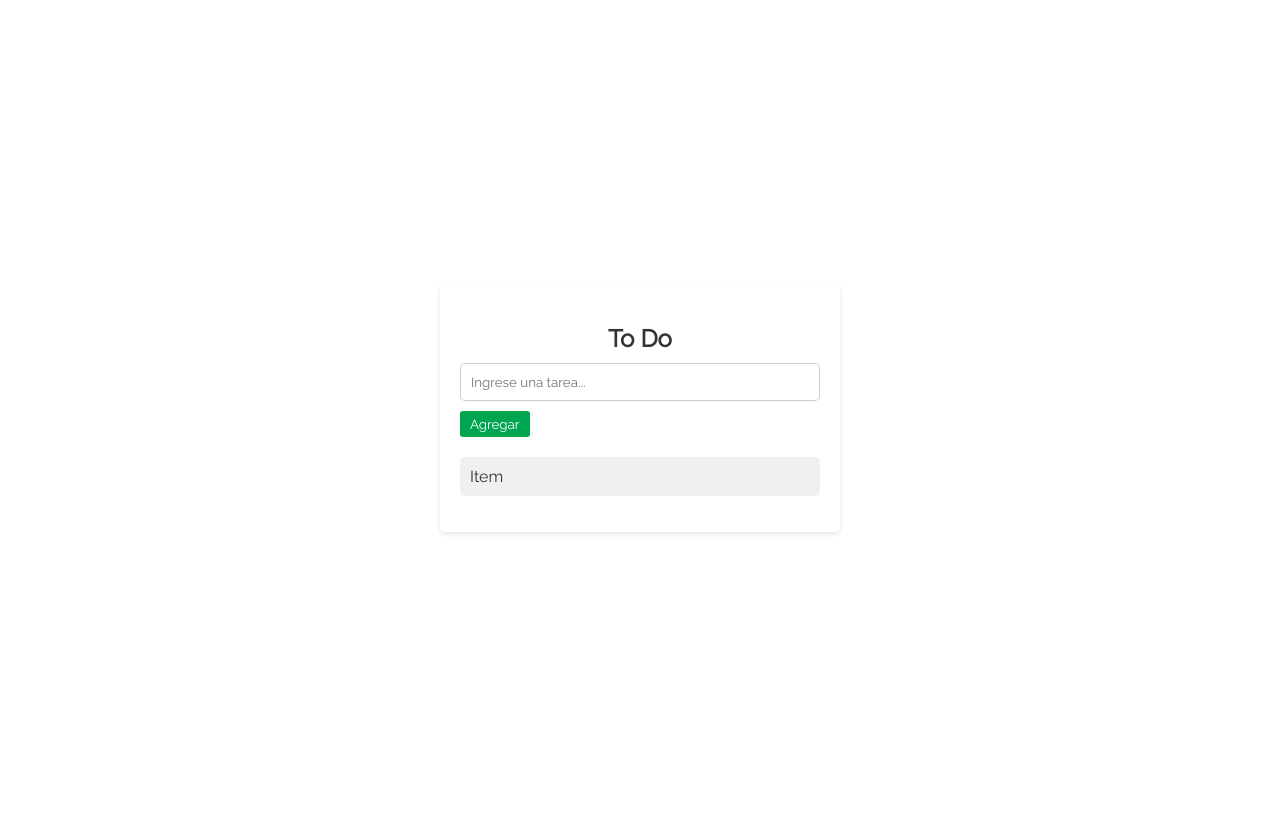
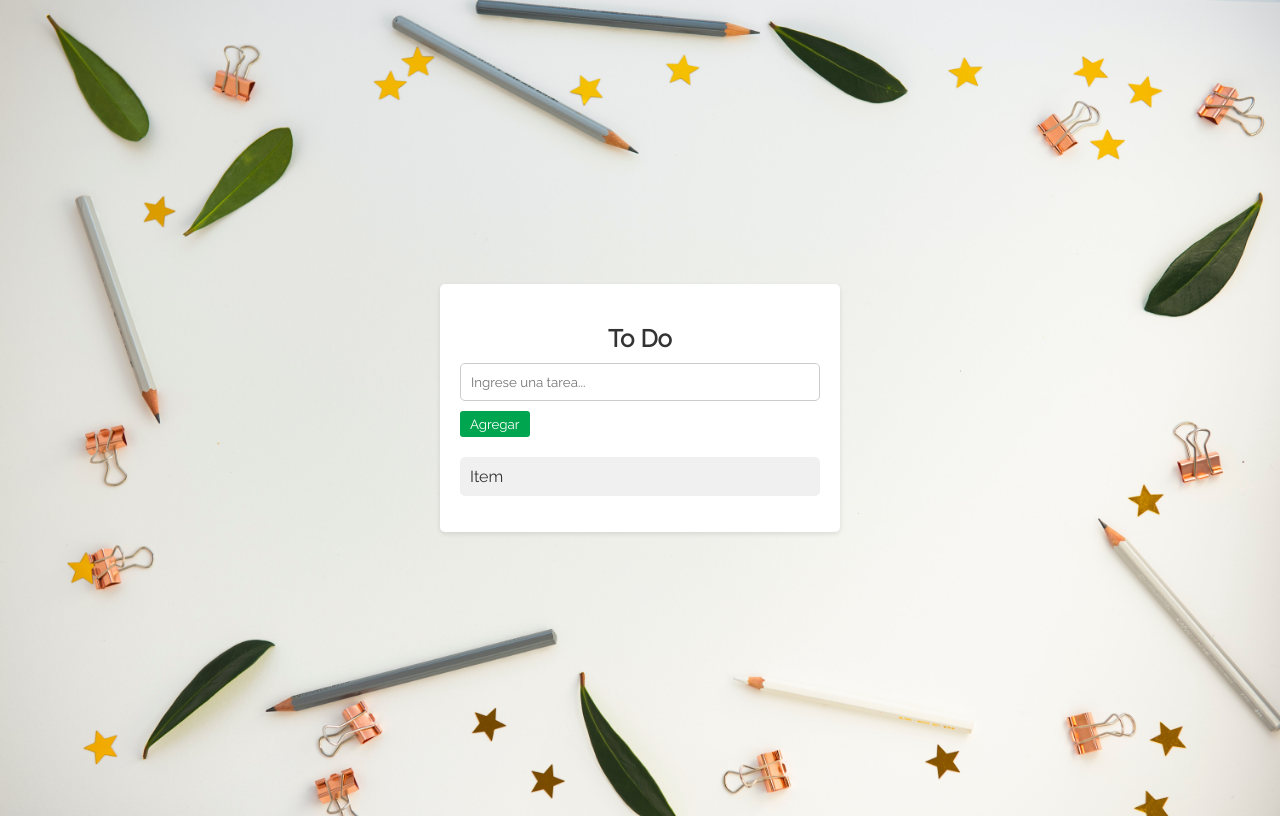
Before and after one commit to barillass/to_do_list, a plain HTML site: page index.html in a window 1280 px wide. Drawn offline with Linux system fonts and the light colour scheme; the site is published under a folder, as on GitHub Pages, so addresses that start at the root find nothing.

Commit message:
style.css

```diff
--- a/style.css
+++ b/style.css
@@ -16,7 +16,7 @@ body {
 }
 
 body{
-    background-image: url(/img/deco.jpg);
+    background-image: url("./img/deco.jpg");
     background-size: 100% 100%;
     background-repeat: no-repeat;
 
```
